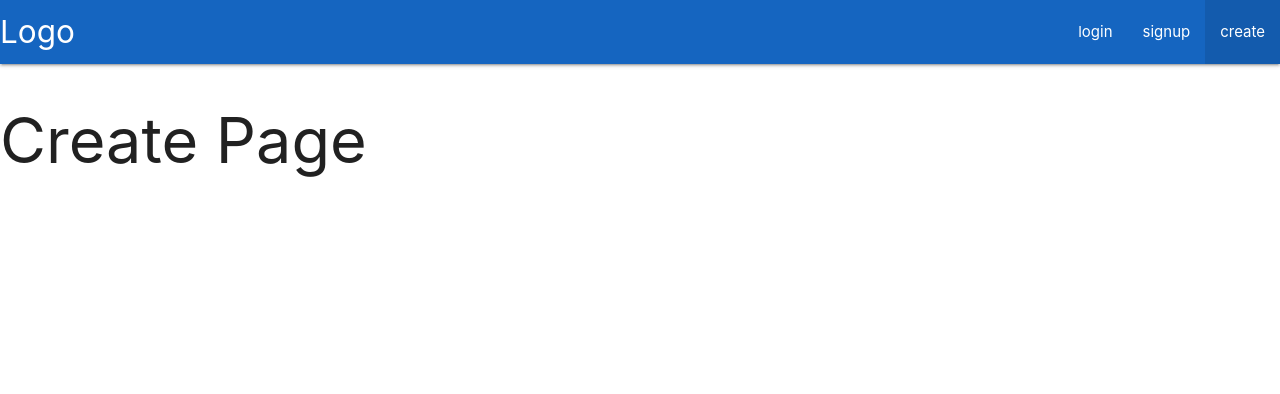
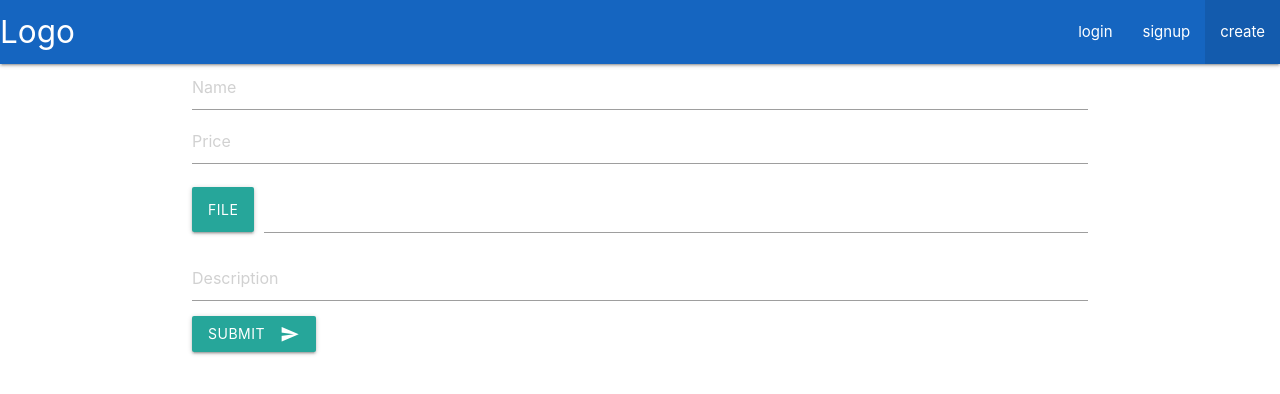
Before and after one commit to Cobraaz/Mystore-nextjs, a Next.js app: page /create in a window 1280 px wide. Shown: the top 394 px of the page. Built offline with nearby package versions, Linux system fonts and the light colour scheme.

Commit message:
Create Product page Added

```diff
--- a/pages/api/product/[pid].js
+++ b/pages/api/product/[pid].js
@@ -1,4 +1,6 @@
 import Product from "../../../models/Products";
+import initDB from "../../../helpers/initDB";
+initDB();
 export default async (req, res) => {
   switch (req.method) {
     case "GET":
--- a/pages/api/products.js
+++ b/pages/api/products.js
@@ -2,8 +2,42 @@ import initDB from "../../helpers/initDB";
 import Product from "../../models/Products";
 initDB();
 
-export default (req, res) => {
-  Product.find().then((products) => {
-    res.status(200).json(products);
-  });
+export default async (req, res) => {
+  switch (req.method) {
+    case "GET":
+      await getAllProducts(req, res);
+      break;
+    case "POST":
+      addProduct(req, res);
+      break;
+  }
 };
+
+const getAllProducts = async (req, res) => {
+  try {
+    Product.find().then((products) => {
+      res.status(200).json(products);
+    });
+  } catch (error) {
+    res.status(500).json({ error: "Internal server error" });
+    console.log(error);
+  }
+};
+
+const addProduct = async (req, res) => {
+  const { name, price, description, mediaUrl } = req.body;
+  try {
+    if (!name || !price || !description || !mediaUrl)
+      return res.status(422).json({ error: "Please add all the fields" });
+    const product = await new Product({
+      name,
+      price,
+      description,
+      mediaUrl,
+    }).save();
+    res.status(201).json(product);
+  } catch (error) {
+    res.status(500).json({ error: "Internal server error" });
+    console.log(error);
+  }
+};
--- a/pages/create.js
+++ b/pages/create.js
@@ -1,8 +1,93 @@
+import { useState } from "react";
+import baseUrl from "../helpers/baseUrl";
 const Create = () => {
+  const [name, setName] = useState("");
+  const [price, setPrice] = useState("");
+  const [media, setMedia] = useState("");
+  const [description, setDescription] = useState("");
+
+  const handleSubmit = async (e) => {
+    e.preventDefault();
+    const mediaUrl = await imageUpload();
+    const res = await fetch(`${baseUrl}/api/products`, {
+      method: "POST",
+      headers: { "Content-Type": "application/json" },
+      body: JSON.stringify({
+        name,
+        price,
+        description,
+        mediaUrl,
+      }),
+    });
+    const res2 = await res.json();
+    if (res2.error) {
+      M.toast({ html: res2.error, classes: "red" });
+    } else {
+      M.toast({ html: "Product Saved", classes: "red" });
+    }
+  };
+
+  const imageUpload = async () => {
+    const data = new FormData();
+    data.append("file", media);
+    data.append("upload_preset", "mystore");
+    data.append("cloud_name", "cobraaz");
+
+    const res = await fetch(
+      "	https://api.cloudinary.com/v1_1/cobraaz/image/upload",
+      {
+        method: "POST",
+        body: data,
+      }
+    );
+    const res2 = await res.json();
+    return res2.url;
+  };
   return (
-    <div>
-      <h1>Create Page</h1>
-    </div>
+    <form className="container" onSubmit={(e) => handleSubmit(e)}>
+      <input
+        type="text"
+        name="name"
+        placeholder="Name"
+        value={name}
+        onChange={(e) => setName(e.target.value)}
+      />
+      <input
+        type="text"
+        name="price"
+        placeholder="Price"
+        value={price}
+        onChange={(e) => setPrice(e.target.value)}
+      />
+      <div className="file-field input-field">
+        <div className="btn">
+          <span>File</span>
+          <input
+            type="file"
+            accept="image/*"
+            onChange={(e) => setMedia(e.target.files[0])}
+          />
+        </div>
+        <div className="file-path-wrapper">
+          <input className="file-path validate" type="text" />
+        </div>
+      </div>
+      <img
+        className="responsive-img"
+        src={media ? URL.createObjectURL(media) : ""}
+      />
+      <textarea
+        name="description"
+        placeholder="Description"
+        value={description}
+        onChange={(e) => setDescription(e.target.value)}
+        className="materialize-textarea"
+      ></textarea>
+      <button className="btn waves-effect waves-light" type="submit">
+        Submit
+        <i className="material-icons right">send</i>
+      </button>
+    </form>
   );
 };
 
--- a/public/style.css
+++ b/public/style.css
@@ -5,7 +5,7 @@
     justify-content: center;
   }
 
-  .card {
+  .pcard {
     max-width: 200px;
     margin: 20px;
   }
```
Also changed, not shown: pages/index.js (+5 -2 lines).
